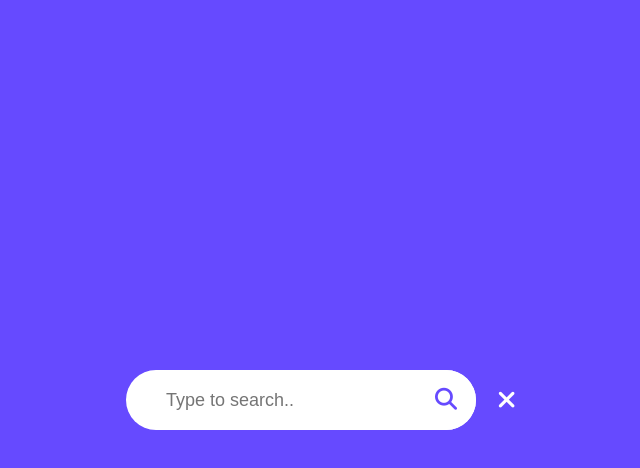
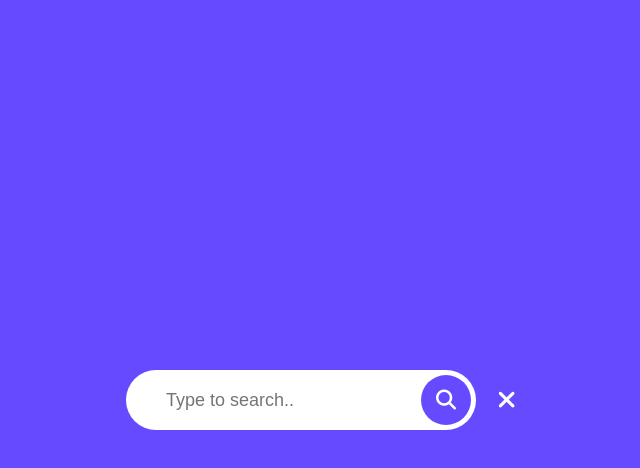
Before and after one commit to theguylex/8.Animated-Search-bar, a plain HTML site: page index.html in a window 1280 px wide. Both pictures are taken after a click on the element 640 px from the left and 400 px from the top of the page. Shown: the whole page, without its empty margins (339-979 px from the left). Drawn offline with Linux system fonts and the light colour scheme.

Commit message:
search btn color & bgcolor & cancelbtn animation when both active and inactive

```diff
--- a/script.js
+++ b/script.js
@@ -5,6 +5,8 @@ const searchInput = document.querySelector("input");
 
 
 searchBtn.onclick = () => {
-    searchBox.classList.toggle("active");
+    searchBox.classList.add("active");
     searchInput.classList.add("active");
+    searchBtn.classList.add("active");
+    cancelBtn.classList.add("active");
 }
--- a/style.css
+++ b/style.css
@@ -32,7 +32,7 @@ html,body {
     background: #fff;
     font-size: 18px;
     border-radius: 50px;
-    padding: 0 60px 0 40px;
+    padding: 0 20px 0 40px;
     opacity: 0;
     transition: all 0.5s cubic-bezier(0.68, -0.55, 0.265, 1.55);
 }
@@ -45,6 +45,7 @@ html,body {
     position: absolute;
     top: 50%;
     right: 0px;
+    z-index: 1;
     transform: translateY(-50%);
     height: 60px;
     width: 60px;
@@ -62,14 +63,24 @@ html,body {
     right: 5px;
     height: 50px;
     width: 50px;
+    color: #fff;
+    background: #664aff;
+    line-height: 50px;
+    font-size: 20px;
 }
 
 .search-box .cancel-btn {
     position: absolute;
     top: 50%;
-    right: -40px;
+    right: 20px;
     transform: translateY(-50%);
     color: #fff;
     font-size: 25px;
     cursor: pointer;
+    transition: all 0.5s 0.2s cubic-bezier(0.68, -0.55, 0.265, 1.55);
 }
+
+.search-box .cancel-btn.active {
+    right: -40px;
+    transform: translateY(-50%) rotate(360deg);
+}
```
